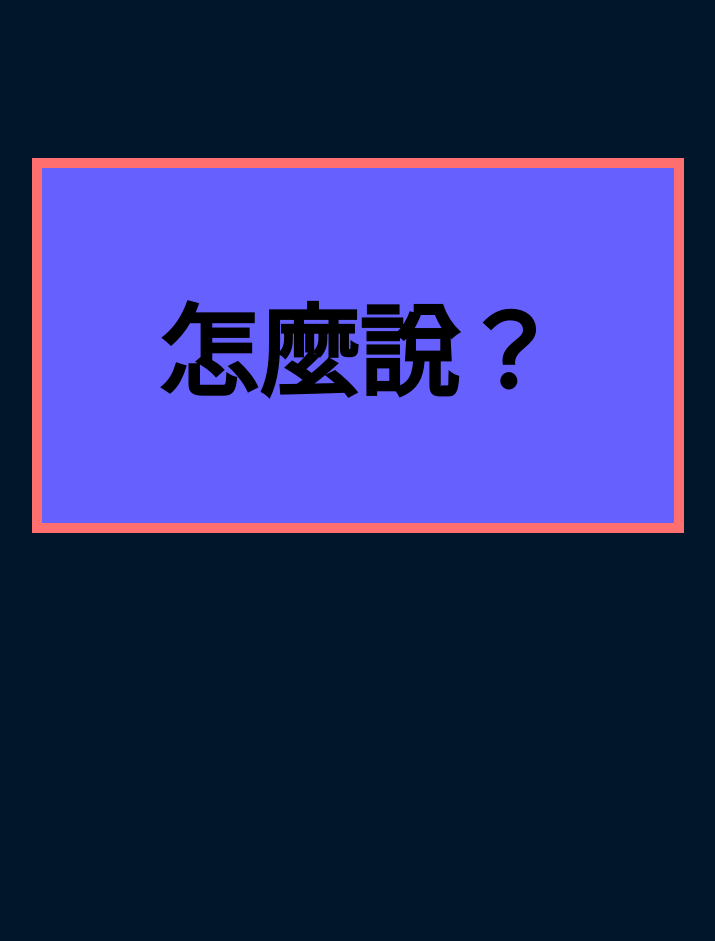
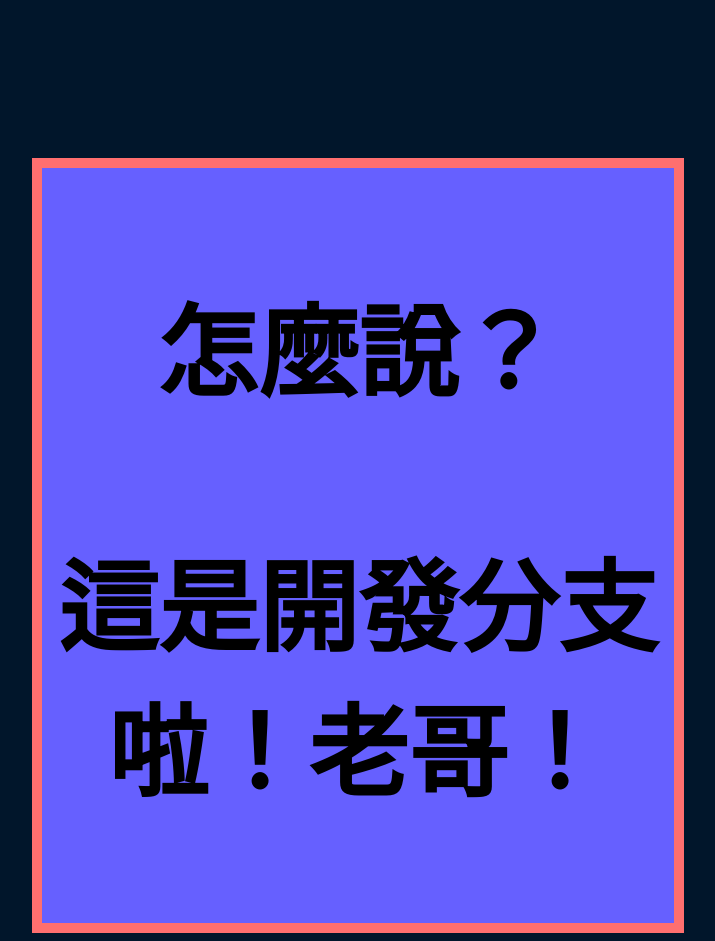
Before and after one commit to Chewsday2024/github-test, a plain HTML site: page index.html in a window 1280 px wide. Shown: the whole page, without its empty margins (282-997 px from the left). Before the commit the page ends 800 px from the top, so only its background shows below. Drawn offline with Linux system fonts and the light colour scheme.

Commit message:
開發分支測試

```diff
--- a/index.html
+++ b/index.html
@@ -11,6 +11,7 @@
 
 <div class="huh">
   <p>怎麼說？</p>
+  <p>這是開發分支啦！老哥！</p>
 </div>
 
 
```
